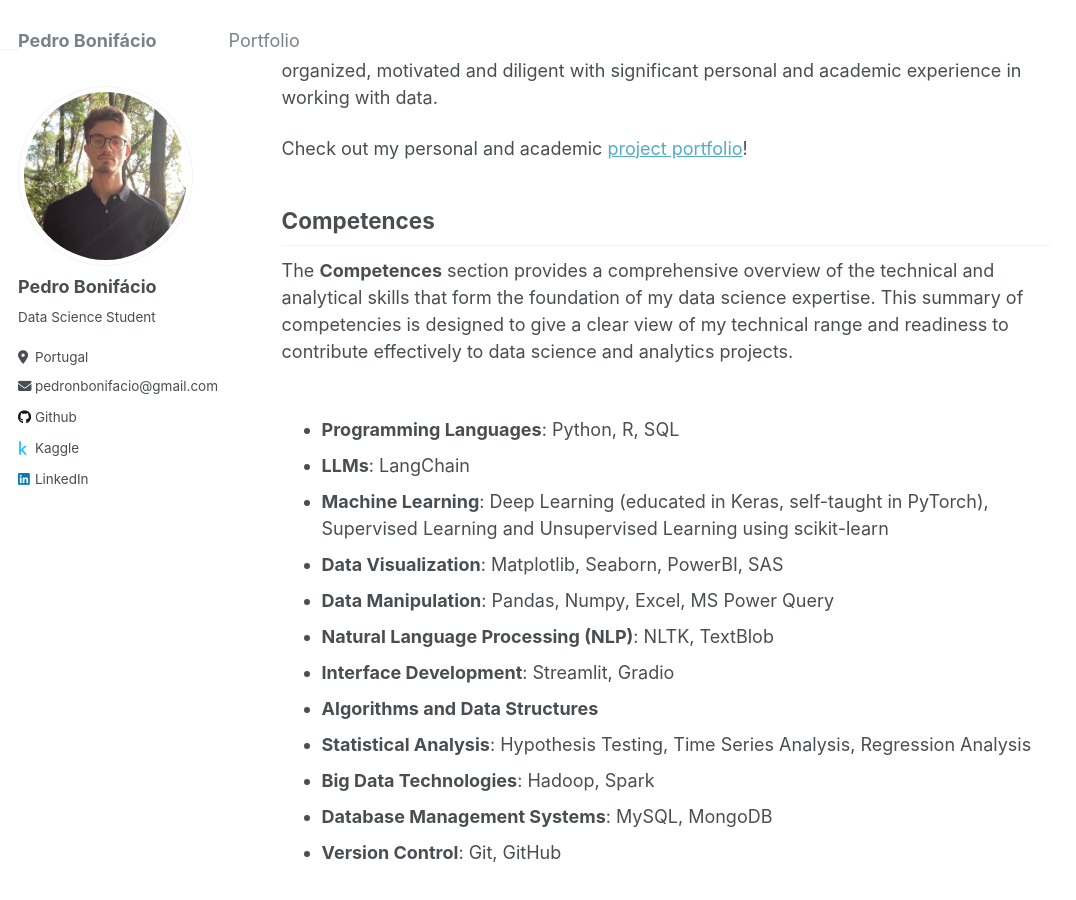
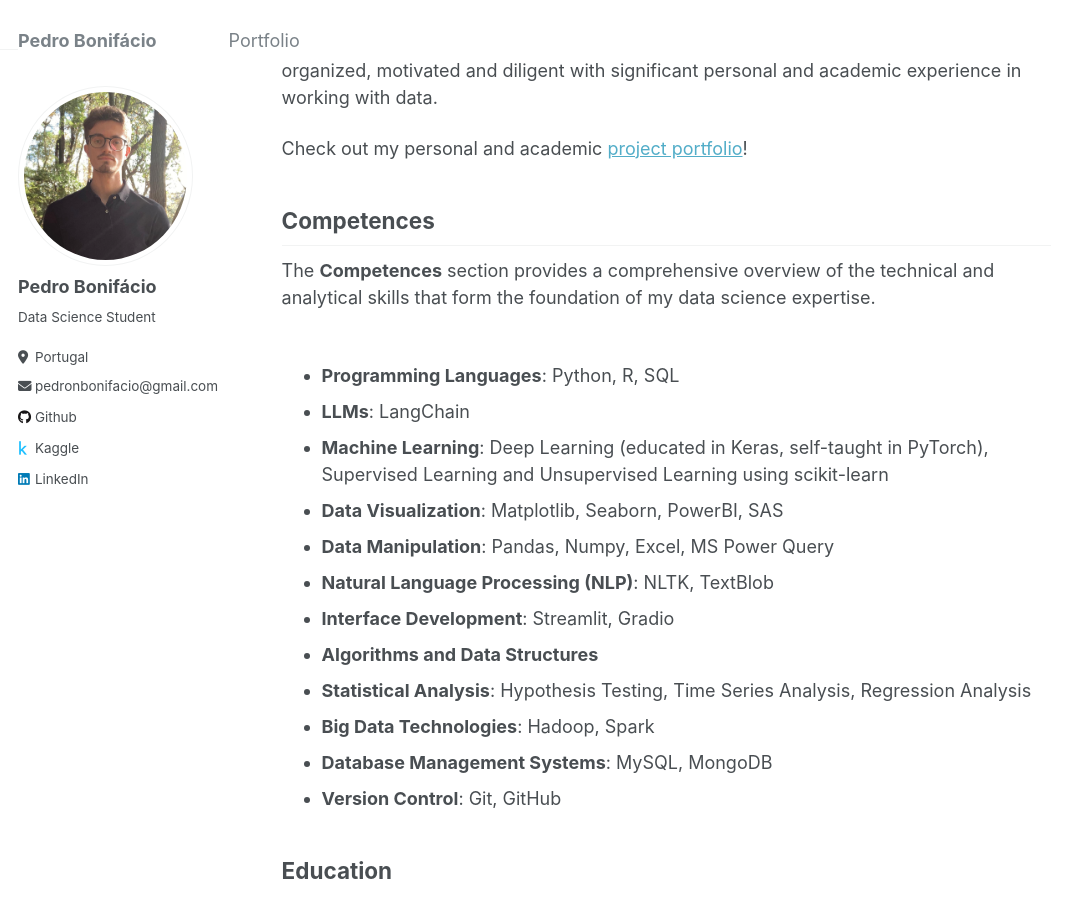
Before and after one commit to pedro-bonifacio/pedro-bonifacio.github.io, a Jekyll site: the page built from _pages/about.md, in a window 1280 px wide and 900 px high, scrolled down 323 px. Shown: the whole window, without its empty margins (0-1076 px from the left). Built offline with Jekyll 4.4.1, drawn with Linux system fonts in a browser that asks for light colours.

Commit message:
about update

```diff
--- a/_pages/about.md
+++ b/_pages/about.md
@@ -27,7 +27,8 @@ Check out my personal and academic [project portfolio](https://pedro-bonifacio.g
 
 ## Competences<br/>
 
-The **Competences** section provides a comprehensive overview of the technical and analytical skills that form the foundation of my data science expertise. This summary of competencies is designed to give a clear view of my technical range and readiness to contribute effectively to data science and analytics projects.<br/><br/>
+The **Competences** section provides a comprehensive overview of the technical and
+analytical skills that form the foundation of my data science expertise. <br/><br/>
 
 - **Programming Languages**: Python, R, SQL
 - **LLMs**: LangChain
```
